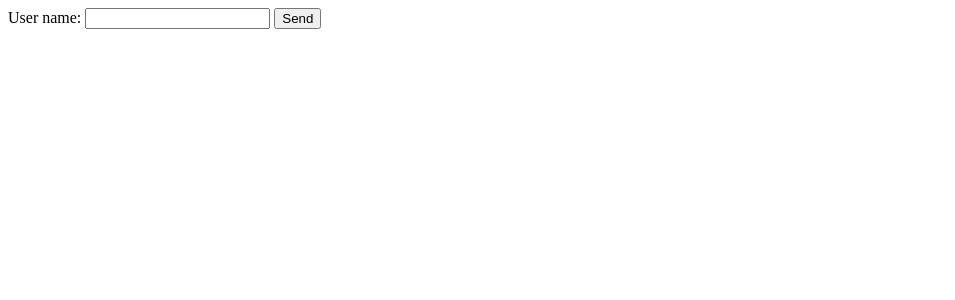
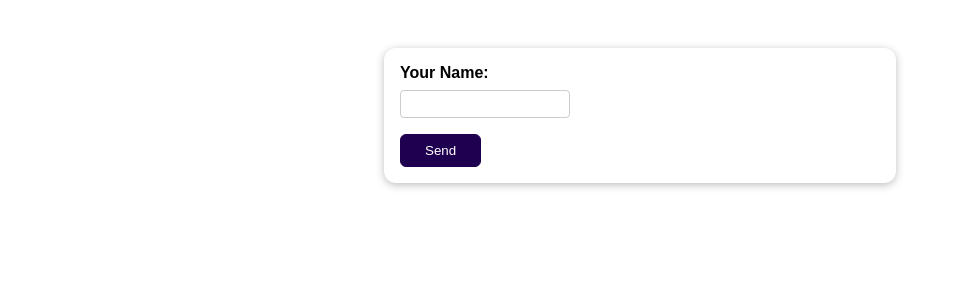
Before and after one commit to hectorzaragoza/django-forms, a Django app: page / in a window 1280 px wide. Shown: the top 300 px of the page, without its empty margins (0-955 px from the left). Run offline with Django 4.2, Linux system fonts and the light colour scheme.

Commit message:
added styling

```diff
--- a/reviews/forms.py
+++ b/reviews/forms.py
@@ -1,4 +1,7 @@
 from django import forms
 
 class ReviewForm(forms.Form):
-    user_name = forms.CharField()
+    user_name = forms.CharField(label = "Your Name", max_length=100, error_messages={
+        "required": "Your name must not be empty",
+        "max_length": "Please enter a shorter name!"
+    })
--- /dev/null
+++ b/reviews/static/reviews/styles.css
@@ -0,0 +1,70 @@
+body {
+    font-family: sans-serif;
+    margin: 0;
+}
+
+form {
+    margin: 3rem auto;
+    width: 90%;
+    max-width: 30rem;
+    padding: 1rem;
+    border-radius: 12px;
+    background-color: white;
+    box-shadow: 0 2px 8px rgba(0, 0, 0, 0.26);
+}
+
+button {
+    cursor: pointer;
+    padding: 0.5rem 1.5rem;
+    border-radius: 6px;
+    background-color: #1f0050;
+    color: white;
+    border: 1px solid #1f0050;
+}
+
+button:hover,
+button:active {
+    background-color: #320777;
+    border-color: #320777;
+}
+
+.form-control {
+    margin-bottom: 1rem;
+}
+
+.form-control input {
+    font: inherit;
+    padding: 0.25rem;
+    border-radius: 4px;
+    border: 1px solid #ccc;
+    display: block;
+    width: 10rem;
+}
+
+.form-control input:focus {
+    border-color: #1f0050;
+    outline: none;
+    background-color: #f4eeff;
+}
+
+.form-control label {
+    font-weight: bold;
+    display: block;
+    margin-bottom: 0.5rem;
+}
+
+.errorList {
+    list-style: none;
+    margin: 0.5rem 0;
+    padding: 0;
+    color: #680000;
+}
+
+.errors input {
+    border-color: #680000;
+    background-color: #fde3e3;
+}
+
+.errors label {
+    color: #680000;
+}
--- a/reviews/templates/reviews/review.html
+++ b/reviews/templates/reviews/review.html
@@ -1,3 +1,5 @@
+{% load static %}
+
 <!DOCTYPE html>
 <html lang="en">
 <head>
@@ -5,11 +7,16 @@
     <meta http-equiv="X-UA-Compatible" content="IE=edge">
     <meta name="viewport" content="width=device-width, initial-scale=1.0">
     <title>Your Review</title>
+    <link rel="stylesheet" href="{% static "reviews/styles.css" %}">
 </head>
 <body>
     <form method="POST">
         {% csrf_token %}
-        {{ form }}
+        <div class="form-control {% if form.user_name.errors %}errors{% endif %}">
+            {{ form.user_name.label_tag }}
+            {{ form.user_name }}
+            {{ form.user_name.errors }}
+        </div>
         <button>Send</button>
     </form>
 </body>
--- a/reviews/views.py
+++ b/reviews/views.py
@@ -11,7 +11,8 @@ def review(request):
             print(form.cleaned_data)
             return HttpResponseRedirect("/thank-you")
 
-    form = ReviewForm()
+    else:
+        form = ReviewForm()
 
     return render(request, "reviews/review.html", {
         "form": form
```
